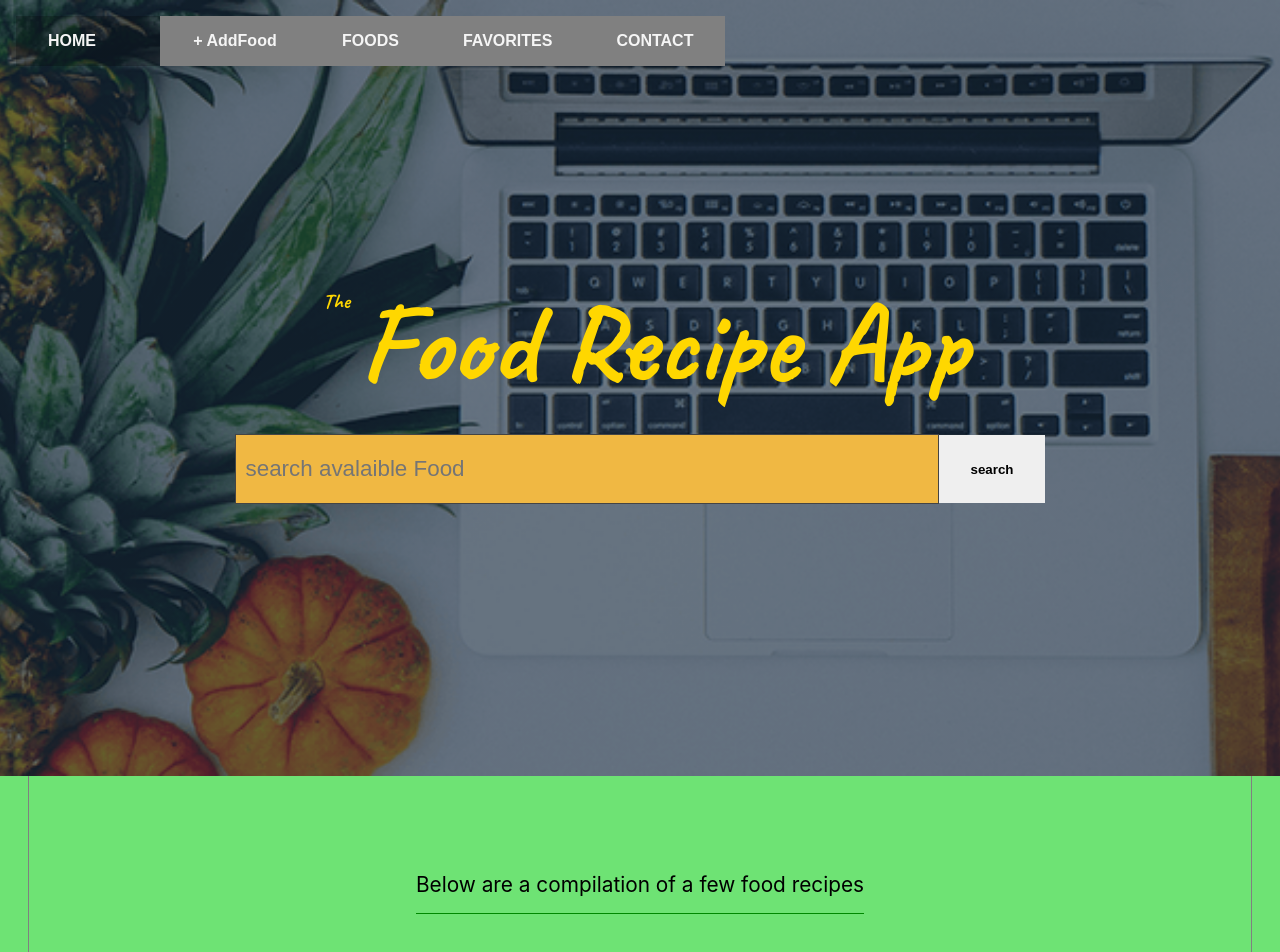
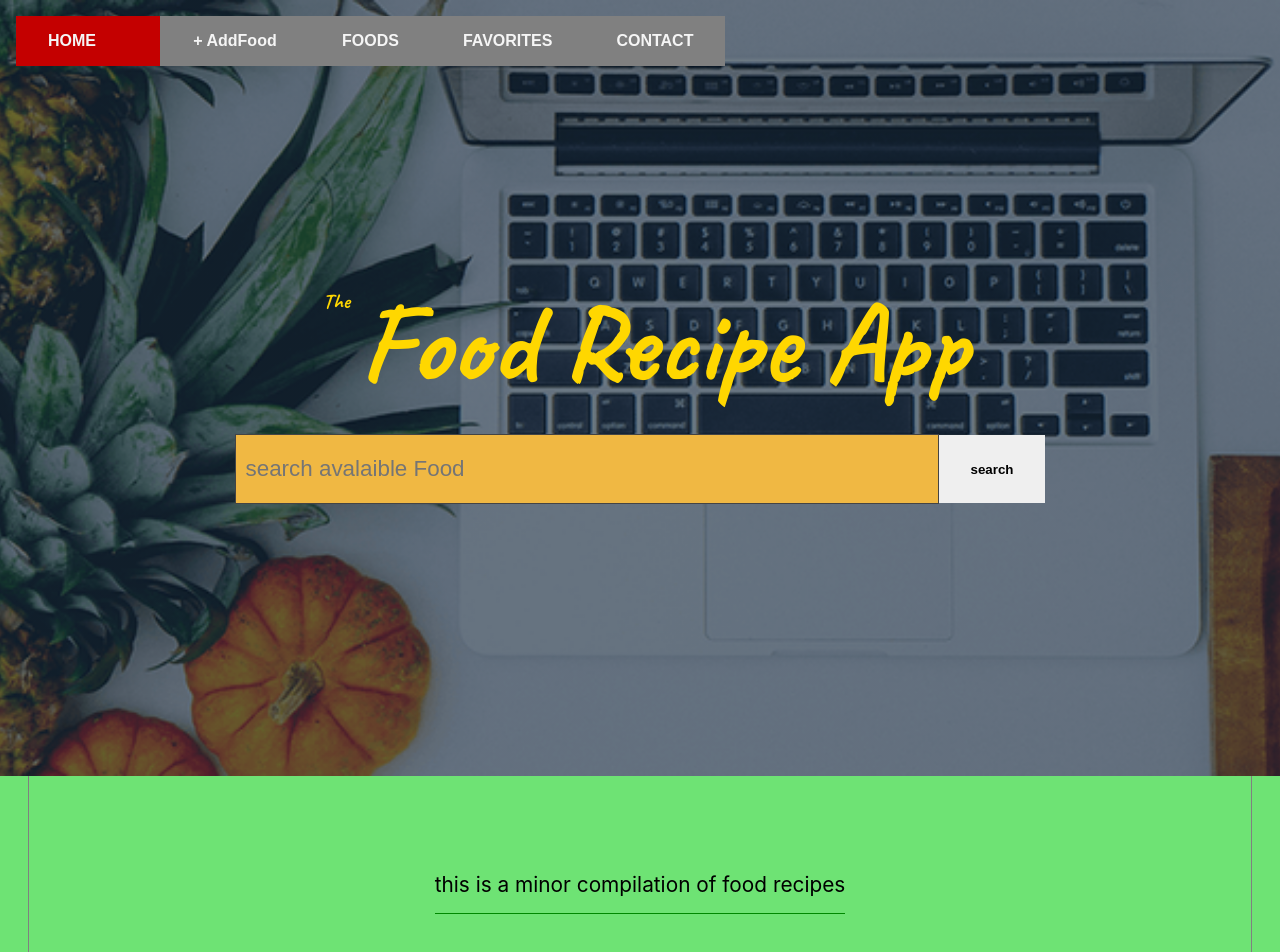
Before and after one commit to RashJrEdmund/food-recipe-app, a React (Create React App) app: page / in a window 1280 px wide. Shown: the top 952 px of the page. Built offline with nearby package versions, Linux system fonts and the light colour scheme.

Commit message:
added red to debug

```diff
--- a/src/App.jsx
+++ b/src/App.jsx
@@ -122,7 +122,7 @@ function App() {
 
         <div className="App" id="App">
           <p className="below-are">
-            Below are a compilation of a few food recipes
+            this is a minor compilation of food recipes
           </p>
 
           <Routes>
--- a/src/styles/StyledFavContainer.js
+++ b/src/styles/StyledFavContainer.js
@@ -47,7 +47,6 @@ const StyledFavContainer = styled.div`
       height: fit-content;
       border-radius: 20px 0 0;
       box-shadow: 0 0 10px #222;
-      z-index: 0;
 
       .food-recipe {
         background-color: #f0b843;
--- a/src/styles/navbar.css
+++ b/src/styles/navbar.css
@@ -4,6 +4,7 @@
 
 .nav-bar-container {
   background: linear-gradient(to bottom, #0000003b, #0000003b, #0000003b);
+  background-color: red;
   position: fixed;
   inset: 0;
   margin: 1rem 0 0 1rem;
```
